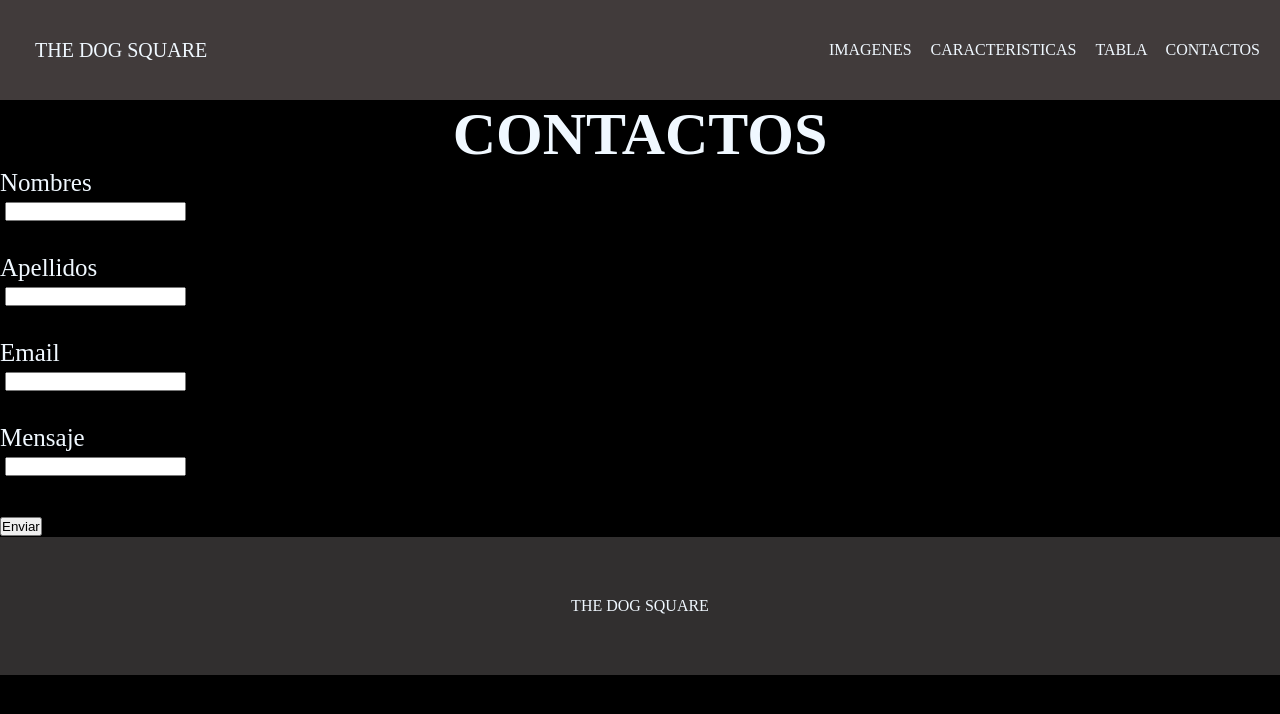
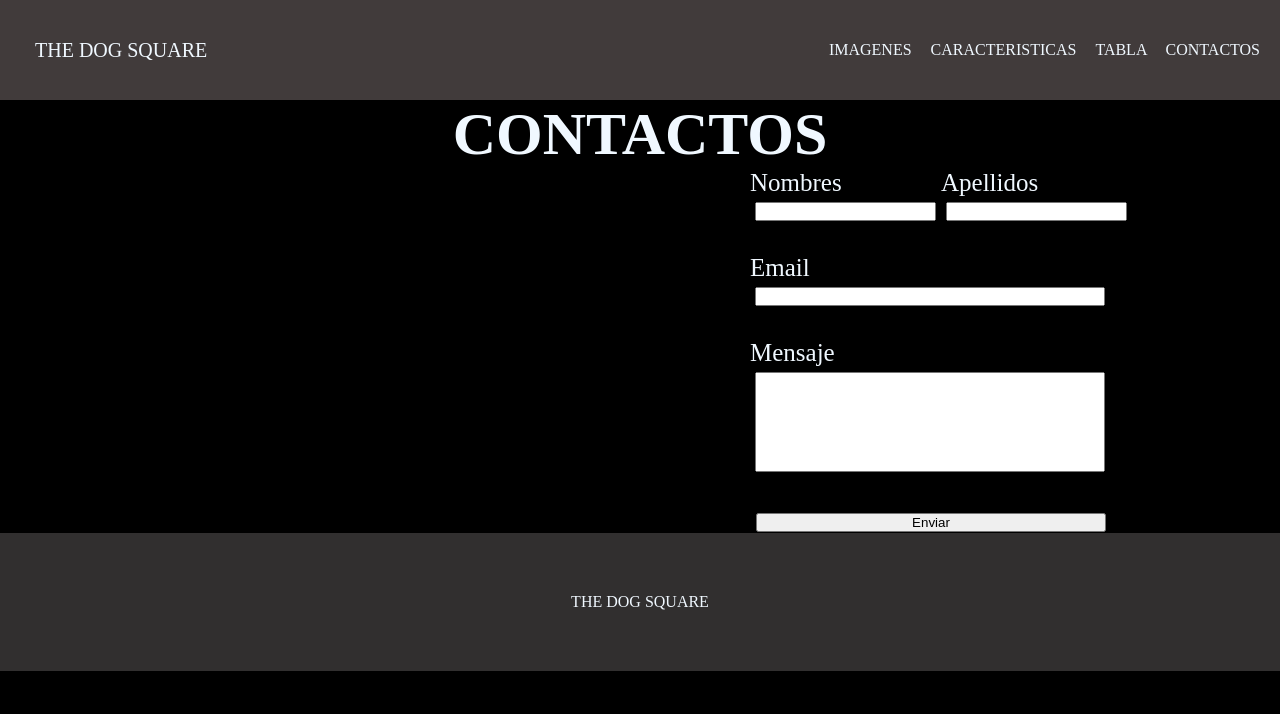
Before and after one commit to Yurgen2007/thedogsquare, a plain HTML site: page pagina5.html in a window 1280 px wide. Drawn offline with Linux system fonts and the light colour scheme.

Commit message:
cargo modificaciones en el scrip #5 junto con sus Style

```diff
--- a/assets/css/pg3.css
+++ b/assets/css/pg3.css
@@ -40,3 +40,9 @@
     margin-right: 0px;
     margin-left: 450px;
 }
+
+.img4-4 {
+    width: 350px;
+    height: 500px;
+    align-items: center;
+}
--- a/assets/css/pg5.css
+++ b/assets/css/pg5.css
@@ -5,14 +5,15 @@
 }
 
 .formulario{
+
     color: aliceblue;
     font-size: 25px;
+    margin-left: 750px;
 }
 
 .nombre{
     display: flex;
     margin: 5px;
-
 }
 .apellidos{
     display: flex;
@@ -22,9 +23,22 @@
 .email{
     display: flex;
     margin: 5px;
+    width: 350px;
 }
 
 .mensaje{
     display: flex;
     margin: 5px;
+    width: 350px;
+    height: 100px;
 }
+
+.enviar{
+    width: 350px;
+    margin-left: 6px;
+
+}
+
+.dos{
+    display: flex;
+}
--- a/pagina5.html
+++ b/pagina5.html
@@ -24,11 +24,17 @@
 
     <div class="formulario">
         <form action="pagina5.html" method="post">
-            <label for="nombre">Nombres</label>
-            <input class="nombre" type="text" id="nombre" name="nombre">
+        <div class="dos">
+            <div>
+                <label for="nombre">Nombres</label>
+                <input class="nombre" type="text" id="nombre" name="nombre">
+            </div>
             <br>
-            <label for="apellidos">Apellidos</label>
-            <input class="apellidos" type="text" id="apellidos" name="apellidos">
+            <div>
+                <label for="apellidos">Apellidos</label>
+                <input class="apellidos" type="text" id="apellidos" name="apellidos">
+            </div>
+        </div>
             <br>
             <label for="email">Email</label>
             <input class="email" type="text" id="email" name="email">
@@ -36,10 +42,10 @@
             <label for="mensaje">Mensaje</label>
             <input class="mensaje" type="text" id="mensaje" name="mensaje">
             <br>
-            <input type="submit" value="Enviar">
+            <input class="enviar" type="submit" value="Enviar">
         </form>
+    </div>
 
-    </div>
 
 
 
```
Also changed, not shown: pagina3.html (+3 -3 lines).
